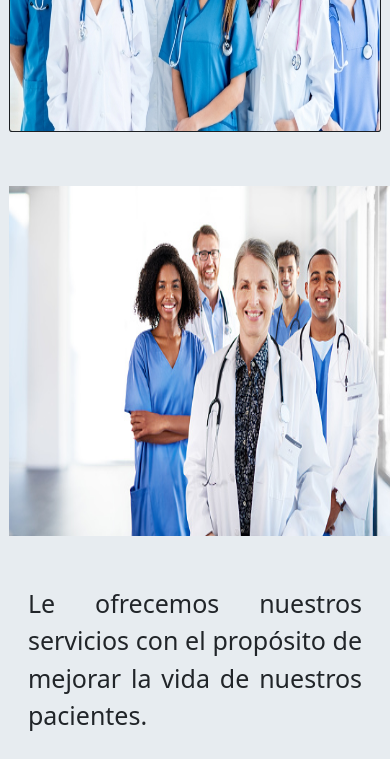
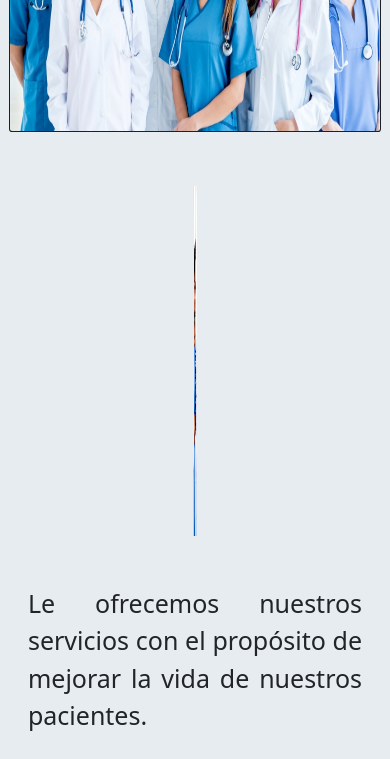
Before and after one commit to alexisjmpadrino/AlexisJoseMarcano, a plain HTML site: page paginas/servicios.html in a window 390 px wide. Shown: the part 338-1097 px from the top of the page. Drawn offline with nearby package versions, Linux system fonts and the light colour scheme; files that its build step writes are made by us from their sources; a web font is replaced by a local one.

Commit message:
sin novedades

```diff
--- a/paginas/servicios.html
+++ b/paginas/servicios.html
@@ -68,7 +68,7 @@
     <br>
     <div class="container">
         <div class="clearfix">
-            <img src="../imagenes/servicios.jpg" class="col-md-6 float-md-end mb-4 ms-md-4 responsive" width="400px" height="350px" alt="imagen6">
+            <img src="../imagenes/servicios.jpg" class="col-md-6 float-md-end mb-4 ms-md-4 responsive" width="4git00px" height="350px" alt="imagen6">
             <section class="texto_contacto">
                 <p>
                     Le ofrecemos nuestros servicios con el propósito de mejorar la vida de nuestros pacientes.
```
